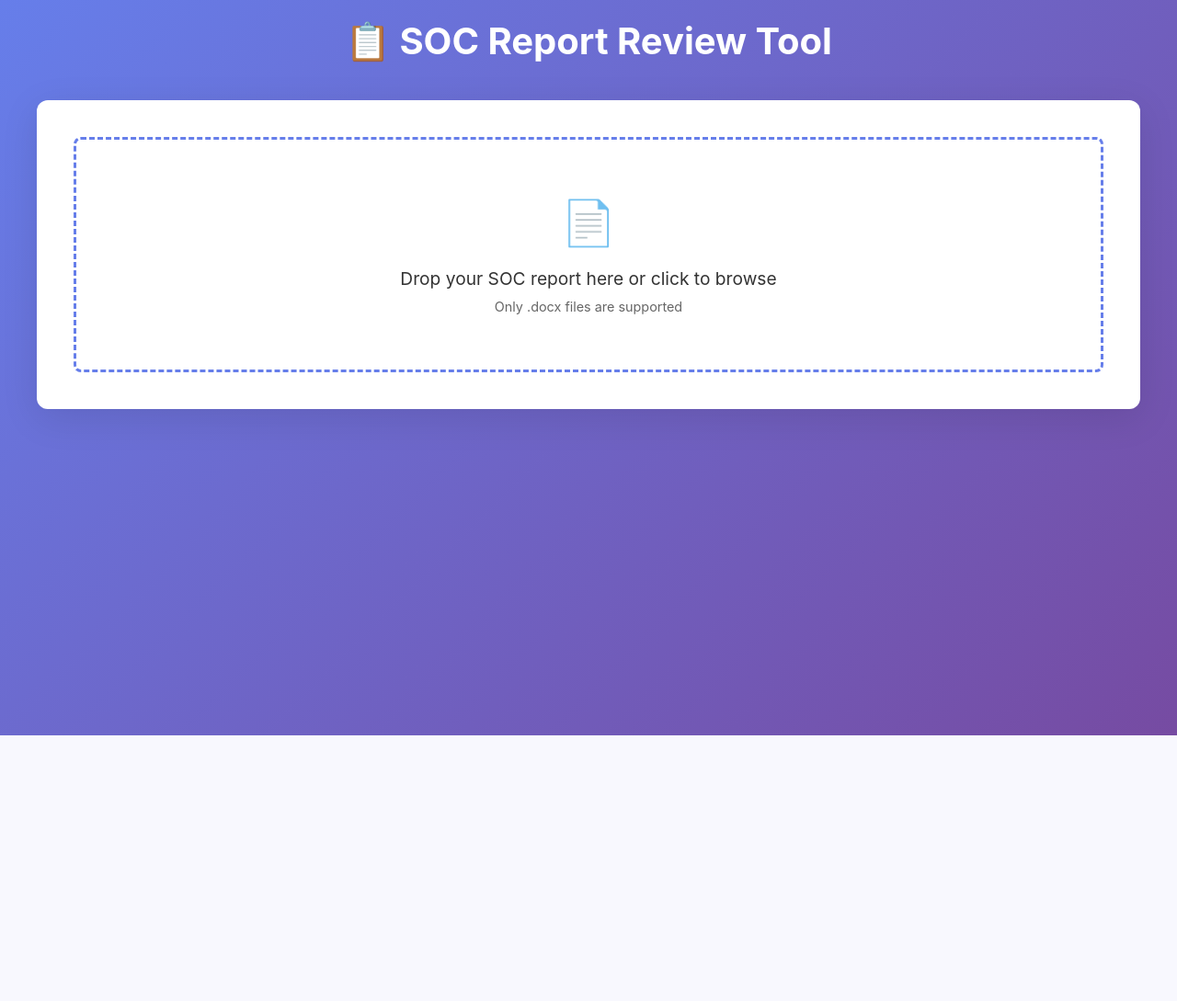
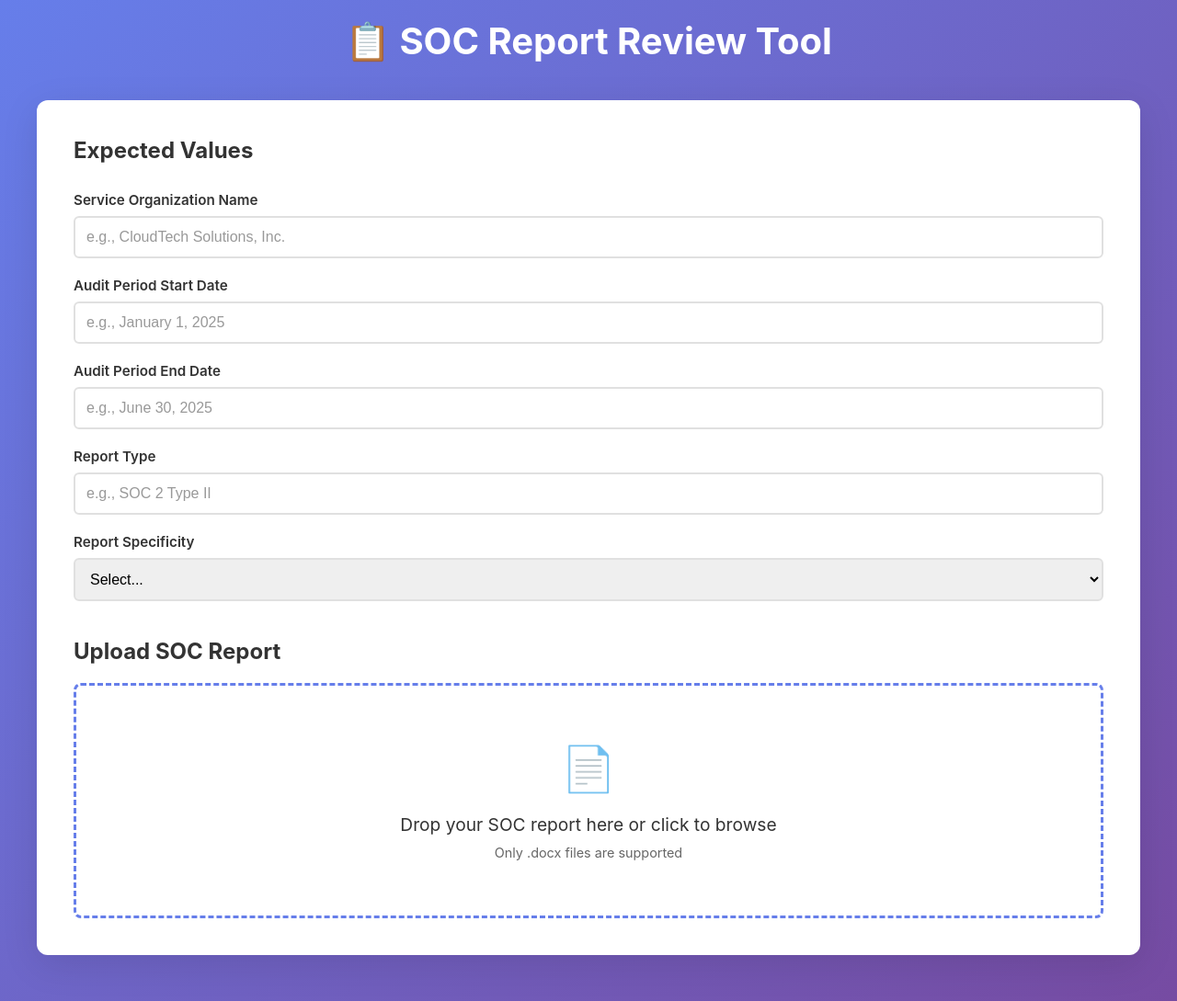
Before and after one commit to mojitrk/SOC-Report-Review-Tool, a Flask app: page / in a window 1280 px wide. Shown: the whole page at 92% size. Before the commit the page ends 800 px from the top, so only its background shows below. Run offline with Flask 3, Linux system fonts and the light colour scheme.

Commit message:
Enhance SOC Report Review Tool: Update rule definitions to include user inputs, improve HTML form for expected values, and integrate user input validation in the upload process.

```diff
--- a/app.py
+++ b/app.py
@@ -30,9 +30,29 @@ def load_rules():
     with open('rules.json', 'r') as f:
         return json.load(f)
 
-def check_rule_with_llm(rule, document_text):
+def check_rule_with_llm(rule, document_text, user_inputs=None):
     """Check a single rule against the document using local LLM"""
-    prompt = f"""You are reviewing a SOC report. You need to determine if the following rule is satisfied.
+
+    # Build the prompt based on whether the rule requires user input
+    if rule.get('requires_input') and user_inputs:
+        input_key = rule.get('input_key')
+        expected_value = user_inputs.get(input_key, '')
+
+        prompt = f"""You are reviewing a SOC report. You need to validate information against expected values.
+
+Rule: {rule['name']}
+Description: {rule['description']}
+
+Expected Value: {expected_value}
+
+Document Content:
+{document_text[:8000]}  # Limit to avoid token limits
+
+Does the document contain information that matches the expected value?
+Respond with ONLY a JSON object in this exact format:
+{{"passed": true/false, "reason": "brief explanation including what was found in the document"}}"""
+    else:
+        prompt = f"""You are reviewing a SOC report. You need to determine if the following rule is satisfied.
 
 Rule: {rule['name']}
 Description: {rule['description']}
@@ -98,13 +118,18 @@ def upload_file():
         # Extract text from document
         document_text = extract_text_from_docx(filepath)
 
+        # Get user inputs from form data
+        user_inputs = {}
+        for key in request.form:
+            user_inputs[key] = request.form[key]
+
         # Load rules
         rules = load_rules()
 
         # Check each rule
         results = []
         for rule in rules['rules']:
-            rule_result = check_rule_with_llm(rule, document_text)
+            rule_result = check_rule_with_llm(rule, document_text, user_inputs)
             results.append({
                 'rule_name': rule['name'],
                 'description': rule['description'],
--- a/templates/index.html
+++ b/templates/index.html
@@ -36,6 +36,38 @@
             border-radius: 12px;
             box-shadow: 0 10px 40px rgba(0,0,0,0.1);
             margin-bottom: 30px;
+        }
+
+        .form-group {
+            margin-bottom: 20px;
+        }
+
+        .form-group label {
+            display: block;
+            margin-bottom: 8px;
+            color: #333;
+            font-weight: 600;
+            font-size: 0.95rem;
+        }
+
+        .form-group input,
+        .form-group select {
+            width: 100%;
+            padding: 12px;
+            border: 2px solid #e0e0e0;
+            border-radius: 6px;
+            font-size: 1rem;
+            transition: border-color 0.3s;
+        }
+
+        .form-group input:focus,
+        .form-group select:focus {
+            outline: none;
+            border-color: #667eea;
+        }
+
+        .form-group input::placeholder {
+            color: #999;
         }
 
         .upload-area {
@@ -278,6 +310,35 @@
         <h1>📋 SOC Report Review Tool</h1>
 
         <div class="upload-section">
+            <h2 style="margin-bottom: 30px; color: #333;">Expected Values</h2>
+            <form id="reviewForm">
+                <div class="form-group">
+                    <label for="serviceOrgName">Service Organization Name</label>
+                    <input type="text" id="serviceOrgName" name="service_org_name" placeholder="e.g., CloudTech Solutions, Inc." required>
+                </div>
+                <div class="form-group">
+                    <label for="auditStartDate">Audit Period Start Date</label>
+                    <input type="text" id="auditStartDate" name="audit_start_date" placeholder="e.g., January 1, 2025" required>
+                </div>
+                <div class="form-group">
+                    <label for="auditEndDate">Audit Period End Date</label>
+                    <input type="text" id="auditEndDate" name="audit_end_date" placeholder="e.g., June 30, 2025" required>
+                </div>
+                <div class="form-group">
+                    <label for="reportType">Report Type</label>
+                    <input type="text" id="reportType" name="report_type" placeholder="e.g., SOC 2 Type II" required>
+                </div>
+                <div class="form-group">
+                    <label for="reportSpecificity">Report Specificity</label>
+                    <select id="reportSpecificity" name="report_specificity" required>
+                        <option value="">Select...</option>
+                        <option value="generic">Generic (multiple users)</option>
+                        <option value="user-specific">User-Entity Specific</option>
+                    </select>
+                </div>
+            </form>
+
+            <h2 style="margin: 40px 0 20px; color: #333;">Upload SOC Report</h2>
             <div class="upload-area" id="uploadArea">
                 <div class="upload-icon">📄</div>
                 <div class="upload-text">Drop your SOC report here or click to browse</div>
@@ -369,8 +430,24 @@
         uploadBtn.addEventListener('click', async () => {
             if (!selectedFile) return;
 
+            // Validate form
+            const form = document.getElementById('reviewForm');
+            if (!form.checkValidity()) {
+                form.reportValidity();
+                return;
+            }
+
             const formData = new FormData();
             formData.append('file', selectedFile);
+
+            // Add form fields to formData
+            const formInputs = form.elements;
+            for (let i = 0; i < formInputs.length; i++) {
+                const input = formInputs[i];
+                if (input.name) {
+                    formData.append(input.name, input.value);
+                }
+            }
 
             uploadBtn.disabled = true;
             loading.style.display = 'block';
@@ -438,6 +515,7 @@
             uploadBtn.style.display = 'none';
             errorMessage.style.display = 'none';
             results.style.display = 'none';
+            document.getElementById('reviewForm').reset();
             document.querySelector('.upload-section').style.display = 'block';
         }
     </script>
```
Also changed, not shown: rules.json (+25 -30 lines), 1 other file.
